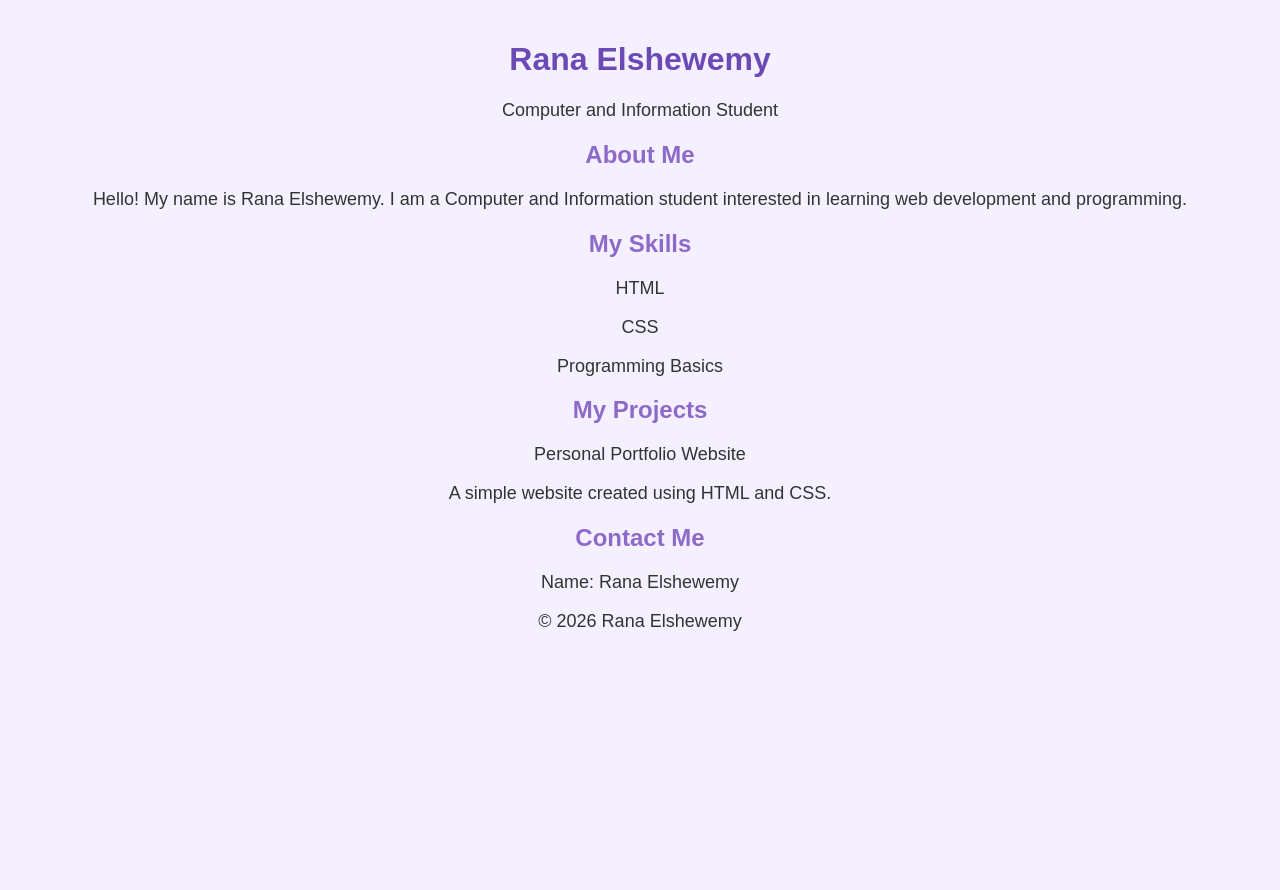
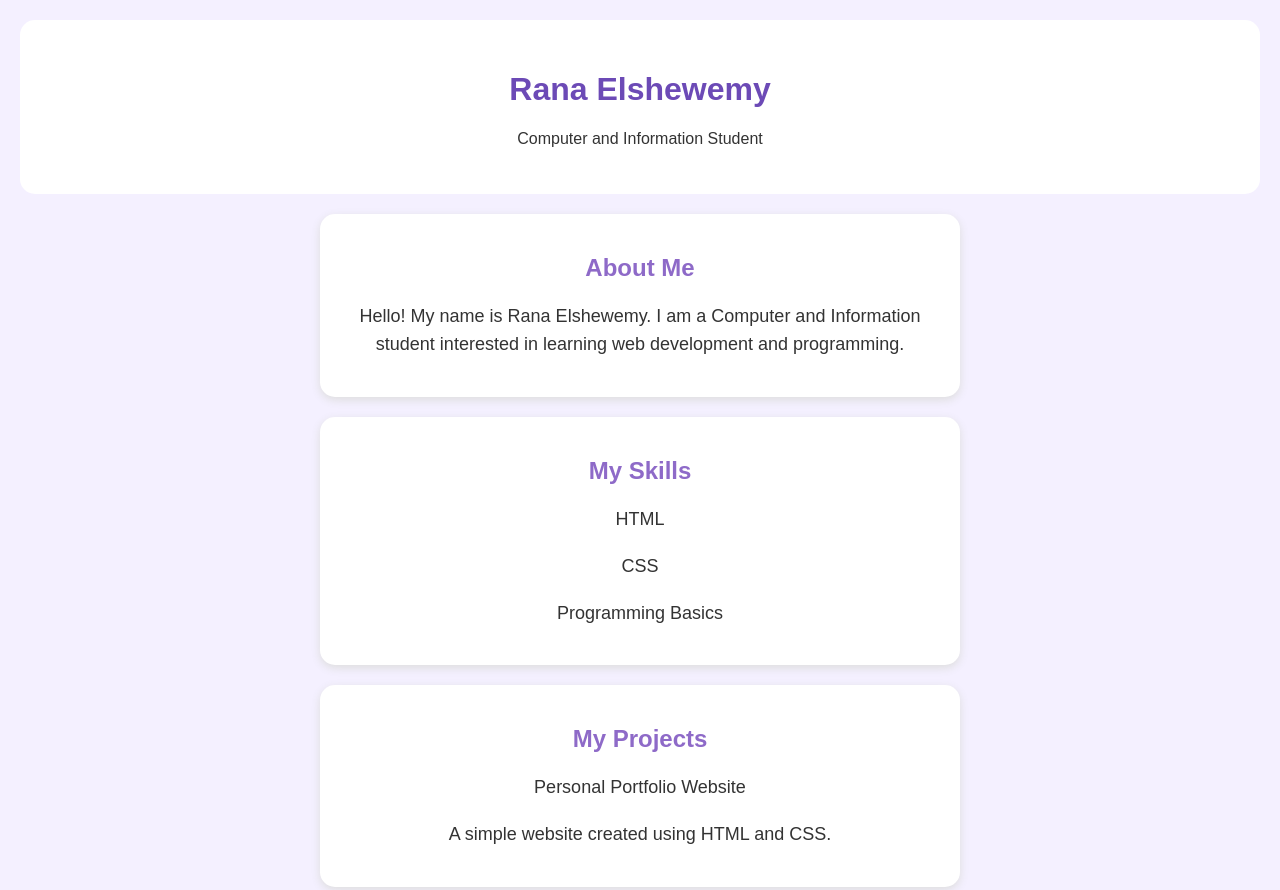
Before and after one commit to ranaelanabwy-source/rana-portfolio, a plain HTML site: page index.html in a window 1280 px wide. Shown: the top 890 px of the page. Before the commit the page ends 800 px from the top, so only its background shows below. Drawn offline with Linux system fonts and the light colour scheme.

Commit message:
style.css

```diff
--- a/style.css
+++ b/style.css
@@ -1,10 +1,17 @@
-
 body {
-    background-color: #f5f0ff;
     font-family: Arial, sans-serif;
-    text-align: center;
+    background-color: #f4f0ff;
+    color: #333;
     margin: 0;
     padding: 20px;
+    text-align: center;
+}
+
+header {
+    background-color: white;
+    padding: 30px 15px;
+    border-radius: 15px;
+    margin-bottom: 20px;
 }
 
 h1 {
@@ -15,7 +22,21 @@ h2 {
     color: #8e6ac8;
 }
 
-p {
-    color: #333333;
+section {
+    background-color: white;
+    padding: 20px;
+    margin: 20px auto;
+    max-width: 600px;
+    border-radius: 15px;
+    box-shadow: 0 3px 10px #ddd;
+}
+
+section p {
     font-size: 18px;
+    line-height: 1.6;
 }
+
+footer {
+    color: #6c4ab6;
+    padding: 15px;
+}
```
